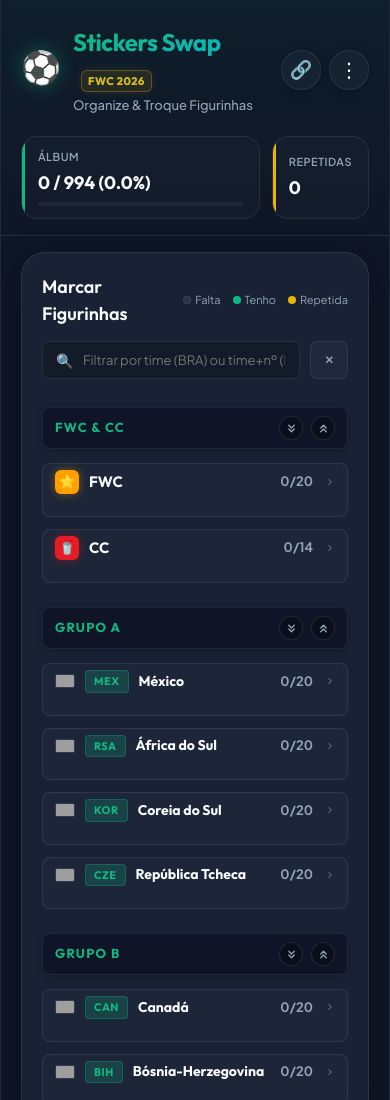
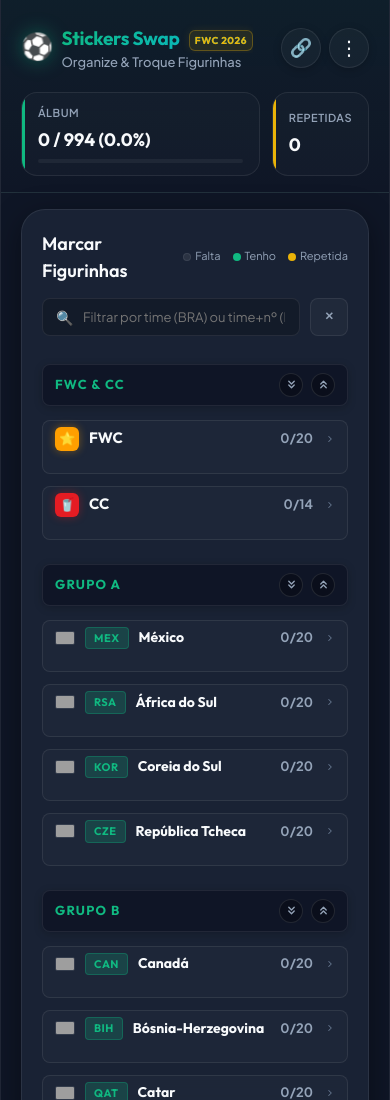
Before and after one commit to dhaalves/copa-2026-stickers-swap, a website: page index.html in a window 390 px wide. Shown: the top 1100 px of the page. Drawn offline with Linux system fonts and the light colour scheme; grey boxes are pictures that could not be loaded.

Commit message:
fix: improve responsive layout for brand header and badges on small screens
- Prevent brand container overflow by setting min-width: 0 and
  hiding overflow on non-icon children.
- Truncate long titles with text-overflow ellipsis on .fwc-title.
- Reduce font sizes of #app-title, .fwc-badge, and .logo-icon at
  480px and 360px breakpoints for better fit.

```diff
--- a/style.css
+++ b/style.css
@@ -118,6 +118,12 @@ body {
     display: flex;
     align-items: center;
     gap: 12px;
+    min-width: 0;
+}
+
+.brand > div:not(.logo-icon) {
+    min-width: 0;
+    overflow: hidden;
 }
 
 .header-actions {
@@ -178,6 +184,10 @@ body {
     background: var(--brand-gradient);
     -webkit-background-clip: text;
     -webkit-text-fill-color: transparent;
+    white-space: nowrap;
+    overflow: hidden;
+    text-overflow: ellipsis;
+    min-width: 0;
 }
 
 .fwc-badge {
@@ -990,11 +1000,45 @@ textarea:focus {
         padding: 10px 6px;
         gap: 4px;
     }
+
+    #app-title {
+        font-size: 19px;
+        letter-spacing: -0.3px;
+    }
+
+    .fwc-badge {
+        font-size: 10px;
+        padding: 2px 5px;
+        margin-left: 6px;
+    }
+
+    .logo-icon {
+        font-size: 26px;
+    }
+
+    .brand {
+        gap: 8px;
+    }
 }
 
 @media (max-width: 360px) {
     .stickers-grid {
         grid-template-columns: repeat(4, 1fr);
+    }
+
+    #app-title {
+        font-size: 16px;
+    }
+
+    .fwc-badge {
+        font-size: 9px;
+        padding: 1px 4px;
+        margin-left: 4px;
+        letter-spacing: 0.3px;
+    }
+
+    .logo-icon {
+        font-size: 22px;
     }
 }
 
```
